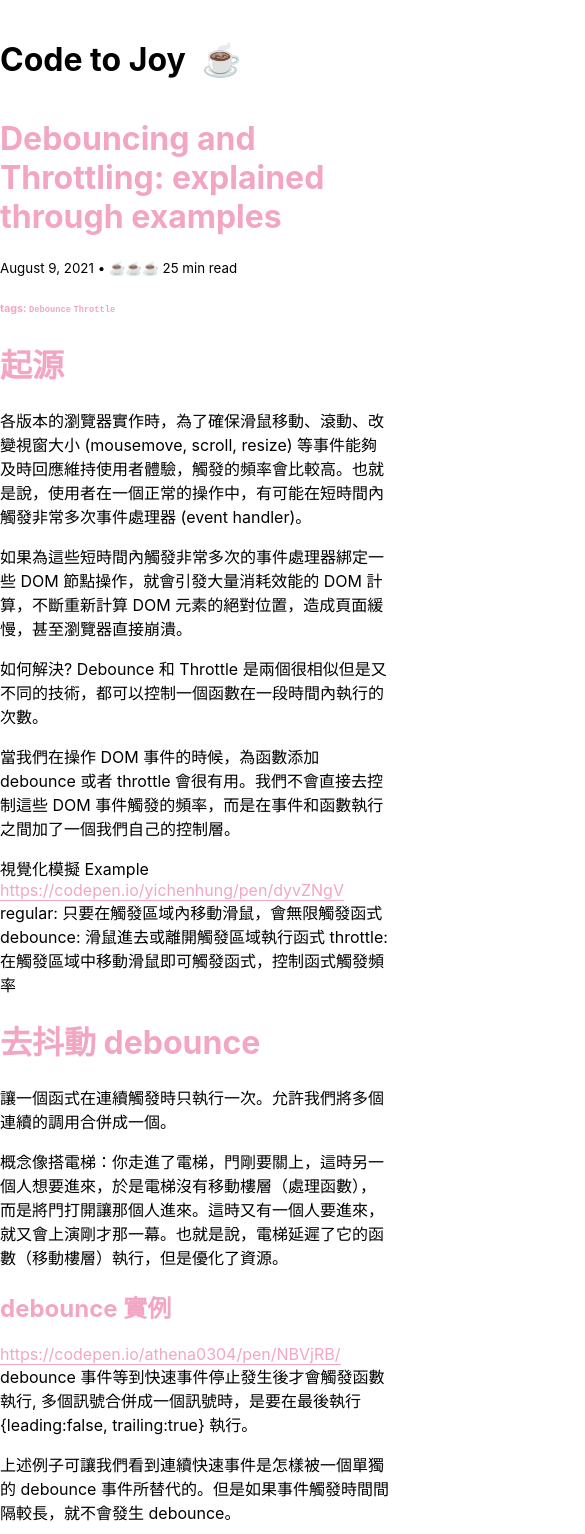
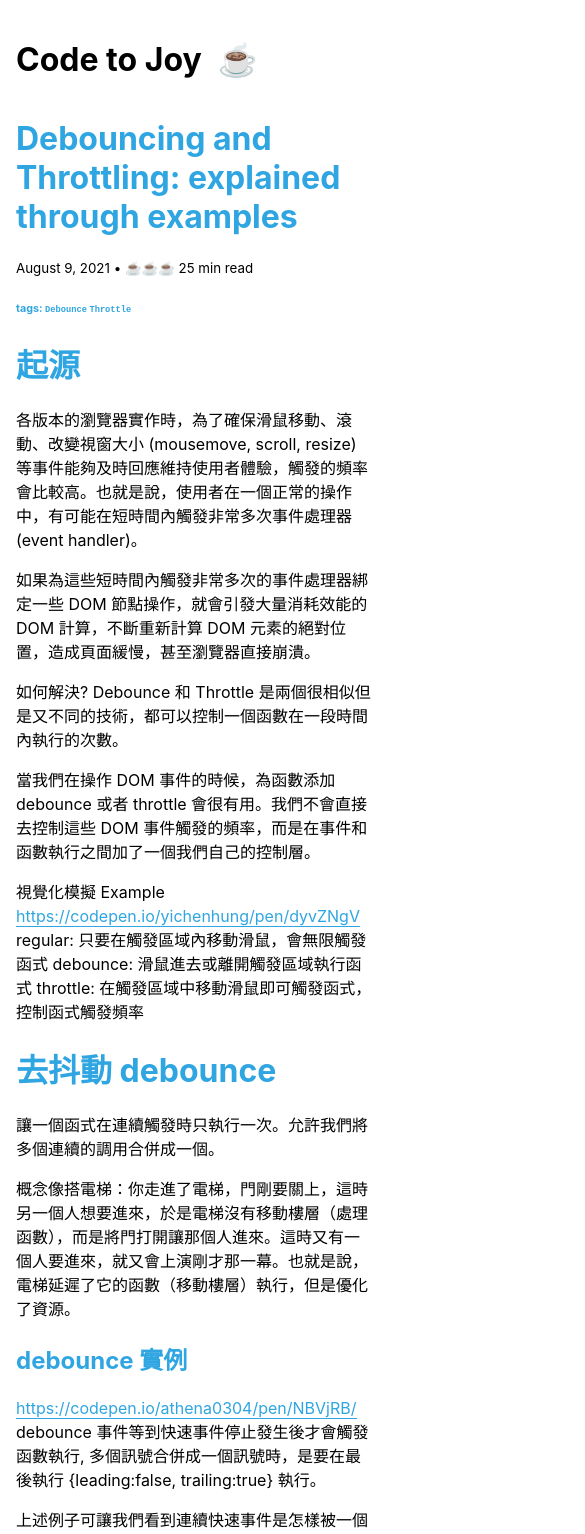
Before and after one commit to CodewJoy/next-markdown-blog, a Next.js app: page /blog/debouncing-throttling-explained-examples in a window 390 px wide. Shown: the top 1534 px of the page, 585 px wide, since content can reach past the window. Built offline with nearby package versions, Linux system fonts and the light colour scheme.

Commit message:
modify css consider mobile and adjust text link color

```diff
--- a/pages/_app.js
+++ b/pages/_app.js
@@ -1,4 +1,4 @@
-import '../styles/globals.css'
+import '../styles/globals.css';
 
 function MyApp({ Component, pageProps }) {
   return <Component {...pageProps} />
--- a/pages/blog/[slug].js
+++ b/pages/blog/[slug].js
@@ -61,6 +61,8 @@ export async function getStaticProps({ params: { slug } }) {
     const fileName = `${slug}.md`
     const article = fs.readFileSync(path.join('posts', fileName), 'utf8');
     const { data, content } = matter(article);
+    console.log('matter(article)', matter(article));
+    console.log('typeof content', typeof content);
     return {
       props: {
         data, content,
--- a/pages/index.js
+++ b/pages/index.js
@@ -43,7 +43,6 @@ export async function getStaticProps() {
     const slug = fileName.replace('.md', '');
     const content = fs.readFileSync(path.join('posts', fileName), 'utf8');
     const { data } = matter(content);
-    console.log(48, data);
     return {
       slug,
       data,
--- a/styles/PostPage.module.css
+++ b/styles/PostPage.module.css
@@ -1,25 +1,29 @@
 .container {
     max-width: 42rem;
-    padding: 2.5rem 0;
+    padding: 2.5rem 1rem;
     margin-left: auto;
     margin-right: auto;
+    overflow: auto;
 }
 .marked h1, .marked h2, .marked h3, .marked h4, .marked h5, .marked h6 {
-    color: #F3A6C4;
+    color: var(--text-link);
 }
 /* Code */
 .marked pre {
     overflow: overlay;
-    background: #ECECEC;
+    background: #f8f8f8;
     color: black;
     border-radius: 5px;
     padding: 10px;
 }
 .marked img {
-    max-width: 42rem;
-    background: #ECECEC;
+    max-width: 100%;
+    background: #f8f8f8;
 }
 .marked a {
-    color: #F3A6C4;
+    color: var(--text-link);
     box-shadow: 0 1px 0 0 currentColor;
 }
+.marked p {
+    line-height: 1.5;
+}
--- a/styles/globals.css
+++ b/styles/globals.css
@@ -1,9 +1,19 @@
+:root {
+  /* --text-link: #F3A6C4; */
+  --text-link: #2FA5E1;
+  --background-color: #282C35;
+}
+
 html,
 body {
   padding: 0;
   margin: 0;
   font-family: -apple-system, BlinkMacSystemFont, Segoe UI, Roboto, Oxygen,
     Ubuntu, Cantarell, Fira Sans, Droid Sans, Helvetica Neue, sans-serif;
+}
+
+body {
+  min-height: 100vh;
 }
 
 a {
@@ -21,8 +31,7 @@ a {
   }
   body {
     color: white;
-    background: #282C35;
-    min-height: 100vh;
+    background: var(--background-color);
   }
 }
 /* Common */
@@ -39,7 +48,7 @@ a, .link:hover {
 }
 
 .text-color {
-  color: #F3A6C4;
+  color: var(--text-link);
 }
 
 .uderline {
@@ -57,9 +66,10 @@ a, .link:hover {
 /* Home */
 .container {
   max-width: 42rem;
-  padding: 2.5rem 0;
+  padding: 2.5rem 1rem;
   margin-left: auto;
   margin-right: auto;
+  overflow: auto;
 }
 .blog-title {
   margin-top: 0;
@@ -70,5 +80,5 @@ a, .link:hover {
 .article-title {
   font-size: 1.75rem;
   margin-top: 3.5rem;
-  color: #F3A6C4;
+  color: var(--text-link);
 }
```
Also changed, not shown: public/favicon.png.
